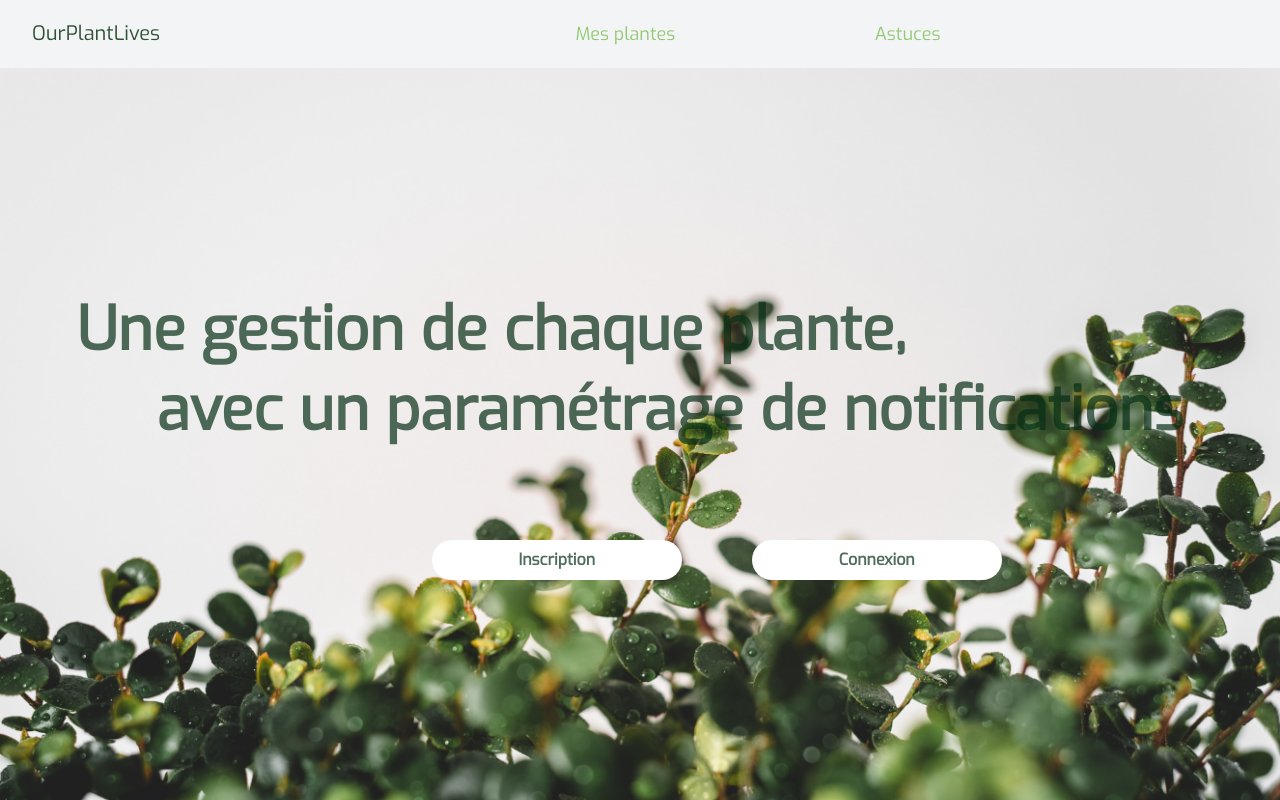
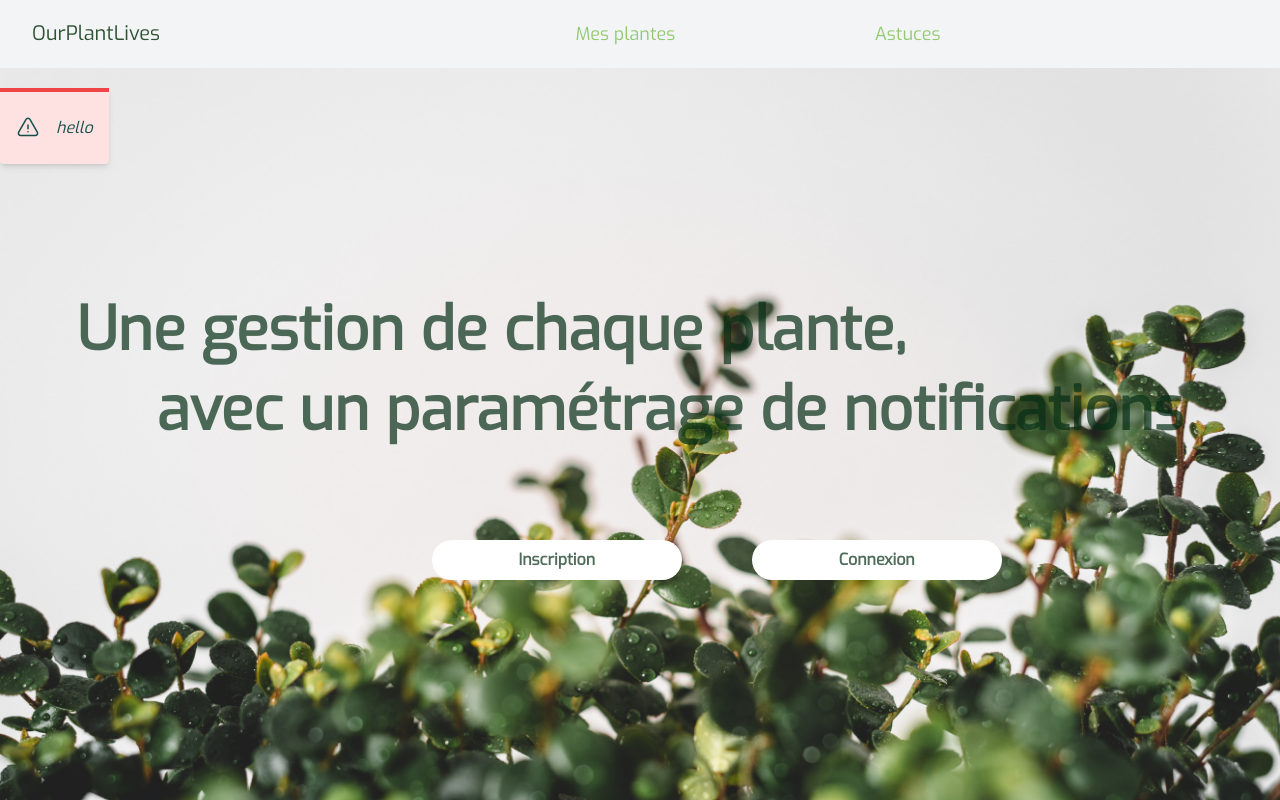
Before and after one commit to Nniyack/OurPlantLives, a Nuxt app in the folder front/: page / in a window 1280 px wide. Shown: the top 800 px of the page. Built offline with nearby package versions, Linux system fonts and the light colour scheme.

Commit message:
add ts on form and begin alert with install pinia

```diff
--- /dev/null
+++ b/front/components/alert/index.vue
@@ -0,0 +1,64 @@
+<template>
+  <div
+    :class="`${color} border-t-4 rounded-b text-teal-900 px-4 py-3 shadow-md absolute mt-5`"
+    role="alert"
+  >
+    <div class="flex">
+      <div class="py-1 mr-4">
+        <ExclamationTriangleIcon v-if="type === 'error'" class="h-6 w-6 mt-2" />
+        <CheckCircleIcon v-if="type === 'validate'" class="h-6 w-6 mt-2" />
+      </div>
+      <component :is="text" class="py-3" />
+    </div>
+  </div>
+</template>
+
+<script lang="ts">
+  import { defineComponent, PropType, computed, VNodeRef } from "vue";
+  import {
+    ExclamationTriangleIcon,
+    CheckCircleIcon,
+  } from "@heroicons/vue/24/outline";
+  export default defineComponent({
+    components: {
+      ExclamationTriangleIcon,
+      CheckCircleIcon,
+    },
+    props: {
+      type: String as PropType<TypeAlert>,
+      text: Object,
+    },
+    setup(props: any) {
+      const color = computed(() => {
+        switch (props.type) {
+          case "error":
+            return "bg-red-100 border-red-500";
+          case "validate":
+            return "bg-teal-100 border-teal-500";
+          case "message":
+            return "bg-blue-100 border-blue-500";
+          default:
+            break;
+        }
+      });
+      // const test100 = (min, max) => {
+      //   var cal = 0;
+      //   for (let i = min; i <= max; i++) {
+      //     cal =
+      //       cal +
+      //       String(i)
+      //         .split("")
+      //         .map(Number)
+      //         .filter((num) => num === 1).length;
+      //   }
+      //   return cal;
+      // };
+      // console.log(test100(1, 60) * 23 + test100(1, 23) + test100(1, 15));
+
+      return { color };
+    },
+  });
+</script>
+
+<style scoped>
+</style>
--- a/front/components/core/DynamicForm.vue
+++ b/front/components/core/DynamicForm.vue
@@ -51,9 +51,9 @@
         required: true,
       },
     },
-    setup() {
+    setup(props: any, context: any) {
       const onSubmit = (values: any) => {
-        console.log(values);
+        context.emit("validate", values);
       };
       return { onSubmit };
     },
--- a/front/components/home/HeadBand.vue
+++ b/front/components/home/HeadBand.vue
@@ -25,6 +25,7 @@
           >
             Inscription</button
           ><button
+            @click="showModal = true"
             class="rounded-full bg-white min-w-[250px] py-2 mx-2 lg:my-0 lg:mx-0 hover:bg-green-lime-ui hover:text-white transition duration-700 ease-in-out"
           >
             Connexion
@@ -35,6 +36,7 @@
           <!-- use the modal component, pass in the prop -->
           <HomeModalAuthentification
             :show="showModal"
+            :typeAuth="typeAuth"
             @close="showModal = false"
           >
             <template #header>
@@ -48,12 +50,19 @@
 </template>
 
 <script lang="ts">
-  import { defineComponent, ref, watch } from "vue";
+  import { defineComponent, ref } from "vue";
+  import type { Ref } from "vue";
+
+  import type { TypeAuth } from "../../types/forms";
 
   export default defineComponent({
     setup() {
-      const showModal = ref(false);
-      return { showModal };
+      const showModal: Ref<Boolean> = ref(false);
+      const typeAuth: Ref<TypeAuth> = ref(null);
+      const openModal = (show: any, type: any) => {
+        showModal.value = show;
+      };
+      return { showModal, typeAuth, openModal };
     },
   });
 </script>
--- a/front/components/home/Modal/Authentification.vue
+++ b/front/components/home/Modal/Authentification.vue
@@ -44,7 +44,10 @@
                   </h2>
                   <div class="mt-5 grid grid-cols-1 gap-4 text-sm">
                     <div>
-                      <CoreDynamicForm :schema="formSchema">
+                      <CoreDynamicForm
+                        :schema="authFormSchema"
+                        @validate="formValidate"
+                      >
                         <template v-slot:buttons="errors">
                           <div
                             class="text-right text-xs text-red-400 py-2 pr-6"
@@ -86,17 +89,11 @@
 </template>
 
 <script lang="ts">
-  import { defineComponent, ref } from "vue";
-  import { Form, Field, ErrorMessage, useForm } from "vee-validate";
+  import { defineComponent, ref, PropType } from "vue";
+  import { Form, Field, ErrorMessage } from "vee-validate";
   import { UserCircleIcon } from "@heroicons/vue/24/outline";
-  import * as yup from "yup";
-
-  interface subscribeForm {
-    email?: string | null;
-    password?: string | null;
-    firstname?: string | null;
-    lastname?: string | null;
-  }
+  import { authFormSchema } from "../../schema/form/authentification";
+  import type { Ref } from "vue";
 
   export default defineComponent({
     components: {
@@ -106,85 +103,27 @@
       ErrorMessage,
     },
     props: {
-      show: Boolean,
+      show: Boolean as PropType<Boolean>,
+      typeAuth: String as PropType<TypeAuth>,
     },
     setup(props: any) {
-      const isSubmit = ref(false);
-      const formSchema = {
-        fields: [
-          {
-            label: "Prénom *",
-            name: "firstname",
-            as: "input",
-            rules: yup.string().required("Champ requis"),
-          },
-          {
-            label: "Nom *",
-            name: "lastname",
-            as: "input",
-            rules: yup.string().required("Champ requis"),
-          },
-          {
-            label: "Email *",
-            name: "email",
-            as: "input",
-            rules: yup.string().email("Email invalide").required("Champ requis"),
-          },
-          {
-            label: "Mot de passe *",
-            name: "password",
-            as: "input",
-            type: "password",
-            rules: yup
-              .string()
-              .required("Champ requis")
-              .test({
-                name: "is-psw",
-                skipAbsent: true,
-                test(value, ctx) {
-                  const format = /[A-Z`!@#$%^&*()_+\-=\[\]{};':"\\|,.<>\/?~]/;
-                  const specialCaractFormat =
-                    /[ `!@#$%^&*()_+\-=\[\]{};':"\\|,.<>\/?~]/;
-                  const capitalLetterFormat = /[A-Z]/;
-                  if (value.length < 8) {
-                    return ctx.createError({
-                      message: "Doit contenir au minimum 8 caractères",
-                    });
-                  }
-                  if (!value.match(format)) {
-                    return ctx.createError({
-                      message:
-                        "Merci d'utiliser au minimum un caractère spécial et une majuscule.",
-                    });
-                  }
-                  if (!value.match(specialCaractFormat)) {
-                    return ctx.createError({
-                      message:
-                        "Merci d'utiliser au minimum un caractère spécial.",
-                    });
-                  }
-                  if (!value.match(capitalLetterFormat)) {
-                    return ctx.createError({
-                      message: "Merci d'utiliser au minimum une majuscule.",
-                    });
-                  }
-
-                  return true;
-                },
-              }),
-          },
-        ],
-      };
+      const isSubmit: Ref<Boolean> = ref(false);
+      const { registerUser }: any = useFirebaseAuth();
 
       const handleSubmit = () => {
         isSubmit.value = true;
+      };
+      const formValidate = async (values: any) => {
+        console.log(values);
+        await registerUser(values.email, values.password);
       };
 
       return {
         props,
         handleSubmit,
         isSubmit,
-        formSchema,
+        authFormSchema,
+        formValidate,
       };
     },
   });
--- /dev/null
+++ b/front/components/schema/form/authentification.ts
@@ -0,0 +1,67 @@
+import * as yup from "yup";
+
+export const authFormSchema: fieldsArrayForm = {
+  fields: [
+    {
+      label: "Prénom *",
+      name: "firstname",
+      as: "input",
+      rules: yup.string().required("Champ requis"),
+    },
+    {
+      label: "Nom *",
+      name: "lastname",
+      as: "input",
+      rules: yup.string().required("Champ requis"),
+    },
+    {
+      label: "Email *",
+      name: "email",
+      as: "input",
+      rules: yup.string().email("Email invalide").required("Champ requis"),
+    },
+    {
+      label: "Mot de passe *",
+      name: "password",
+      as: "input",
+      type: "password",
+      rules: yup
+        .string()
+        .required("Champ requis")
+        .test({
+          name: "is-psw",
+          skipAbsent: true,
+          test(value, ctx) {
+            const format = /[A-Z`!@#$%^&*()_+\-=\[\]{};':"\\|,.<>\/?~]/;
+            const specialCaractFormat =
+              /[ `!@#$%^&*()_+\-=\[\]{};':"\\|,.<>\/?~]/;
+            const capitalLetterFormat = /[A-Z]/;
+            if (value.length < 8) {
+              return ctx.createError({
+                message: "Doit contenir au minimum 8 caractères",
+              });
+            }
+            if (!value.match(format)) {
+              return ctx.createError({
+                message:
+                  "Merci d'utiliser au minimum un caractère spécial et une majuscule.",
+              });
+            }
+            if (!value.match(specialCaractFormat)) {
+              return ctx.createError({
+                message:
+                  "Merci d'utiliser au minimum un caractère spécial.",
+              });
+            }
+            if (!value.match(capitalLetterFormat)) {
+              return ctx.createError({
+                message: "Merci d'utiliser au minimum une majuscule.",
+              });
+            }
+
+            return true;
+          },
+        }),
+    },
+  ],
+};
--- a/front/composables/useFirebaseAuth.ts
+++ b/front/composables/useFirebaseAuth.ts
@@ -1,8 +1,8 @@
 import { createUserWithEmailAndPassword, User } from 'firebase/auth'
 
-export default function () {
+export default function (): { user: any, registerUser: any } {
+
   const { $auth }: any = useNuxtApp()
-
   const user = useState<User | null>("fb_user", () => null)
 
   const registerUser = async (email: string, password: string): Promise<boolean> => {
--- a/front/config/firebase-admin.ts
+++ b/front/config/firebase-admin.ts
@@ -1,5 +1,5 @@
 import { applicationDefault, initializeApp } from 'firebase-admin/app'
-
+console.log(process.env.FIREBASE_DATABASE_URL)
 const app = initializeApp({
   credential: applicationDefault(),
   databaseURL: process.env.FIREBASE_DATABASE_URL,
--- a/front/layouts/default.vue
+++ b/front/layouts/default.vue
@@ -1,17 +1,19 @@
 <template>
   <div>
     <HeaderNavBar />
+    <Alert type="error" :text="testNode" />
     <slot />
     <Footer />
   </div>
 </template>
 
 <script lang="ts">
-  import { defineComponent } from "vue";
+  import { defineComponent, h } from "vue";
 
   export default defineComponent({
     setup() {
-      return {};
+      const testNode = h("div", [h("i", "hello")]);
+      return { testNode };
     },
   });
 </script>
--- a/front/nuxt.config.ts
+++ b/front/nuxt.config.ts
@@ -34,6 +34,7 @@ export default defineNuxtConfig({
     '@nuxtjs/google-fonts',
     'nuxt-icon',
     '@vueuse/nuxt',
+    '@pinia/nuxt',
   ],
   plugins: [
     { src: '~/plugins/scroll-behavior.client.ts', mode: 'client' }
--- a/front/package.json
+++ b/front/package.json
@@ -35,6 +35,7 @@
   "dependencies": {
     "@headlessui/vue": "^1.7.14",
     "@heroicons/vue": "^2.0.18",
+    "@pinia/nuxt": "^0.4.11",
     "firebase": "^10.3.1",
     "firebase-admin": "^11.10.1",
     "tailwindcss": "^3.3.2",
--- /dev/null
+++ b/front/types/alert.ts
@@ -0,0 +1,4 @@
+declare global {
+  type TypeAlert = "error" | "validate" | "message" | null;
+}
+export { TypeAlert };
--- /dev/null
+++ b/front/types/forms.ts
@@ -0,0 +1,26 @@
+
+
+declare global {
+
+  interface field {
+    label: String;
+    name: String;
+    as: String;
+    rules: Object;
+    type?: String;
+  }
+
+  interface fieldsArrayForm {
+    fields: Array<field>;
+  }
+
+  type formAuth = {
+    lastname: String;
+    firstname: String;
+    email: String;
+    password: String;
+  }
+
+  type TypeAuth = "connexion" | "subscribe" | null;
+}
+export { fieldsArrayForm, formAuth, TypeAuth };
```
Also changed, not shown: 1 other file (tests, documents, lock files or other folders).
